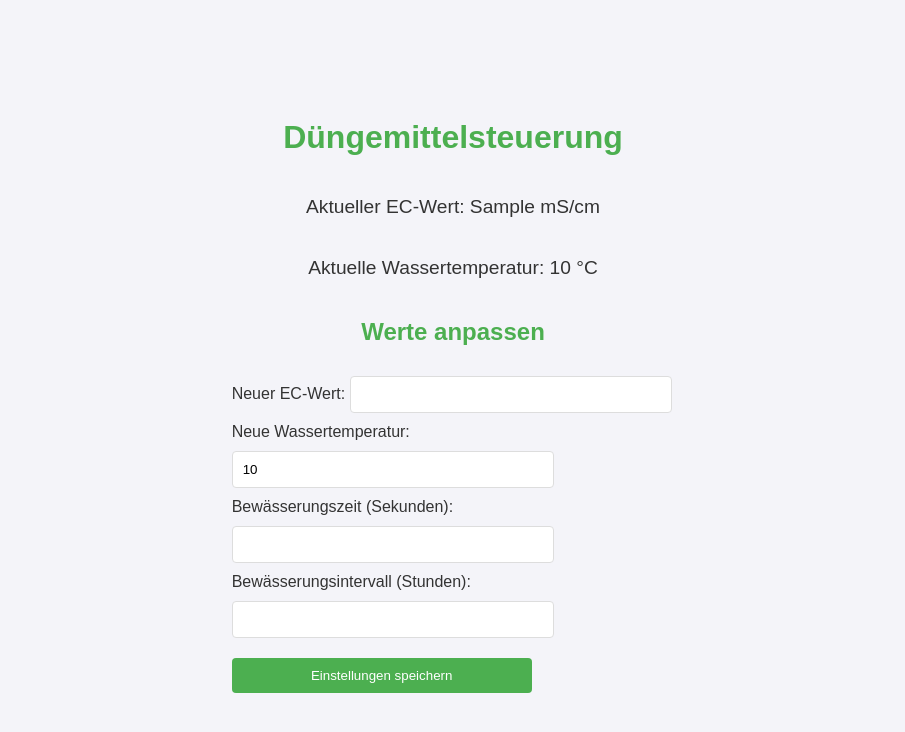
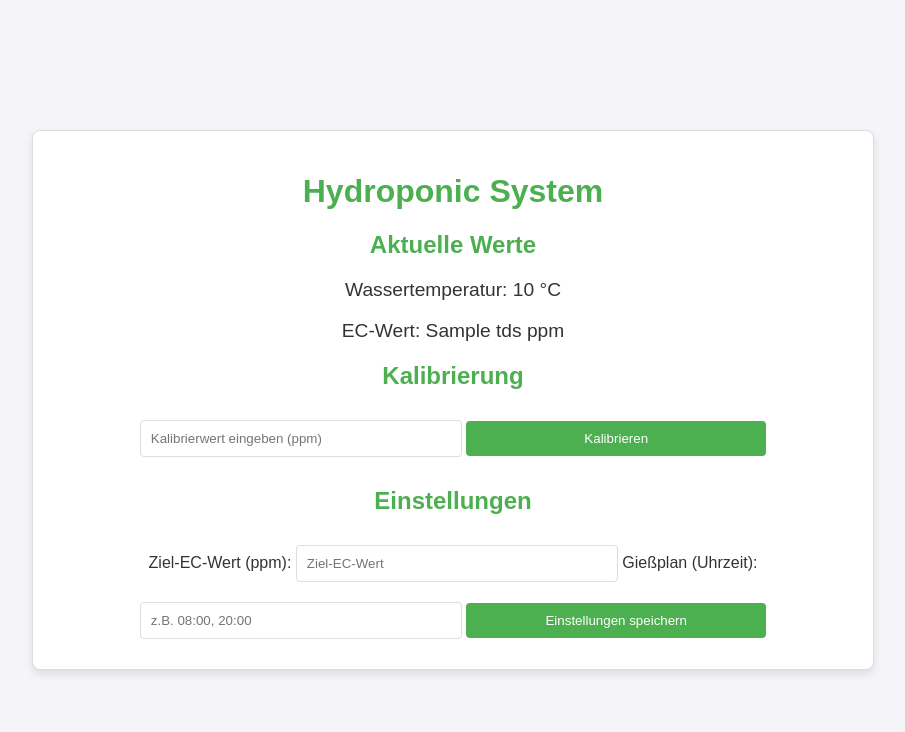
Before and after one commit to finanzamt123/server.py, a Flask app: template templates/index.html in a window 1280 px wide. Shown: the top 732 px of the page, without its empty margins (187-1092 px from the left). Run offline with Flask 3, Linux system fonts and the light colour scheme; the template is opened without the code that fills it: most values are stand-ins (such as "Sample title", 1, 10 or a date in 2020).

Commit message:
Update index.html

```diff
--- a/templates/index.html
+++ b/templates/index.html
@@ -1,36 +1,68 @@
 <!DOCTYPE html>
-<html lang="de">
+<html>
 <head>
-    <meta charset="UTF-8">
-    <meta name="viewport" content="width=device-width, initial-scale=1.0">
-    <title>Düngemittelsteuerung</title>
-    <link rel="stylesheet" href="{{ url_for('static', filename='css/style.css') }}">
+    <title>Hydroponic System</title>
+    <link rel="stylesheet" href="/static/css/style.css">
+    <script src="/static/js/script.js" defer></script>
 </head>
 <body>
-    <h1>Düngemittelsteuerung</h1>
+    <div class="container">
+        <h1>Hydroponic System</h1>
 
-    <p>Aktueller EC-Wert: {{ settings['ec_value'] }} mS/cm</p>
-    <p>Aktuelle Wassertemperatur: {{ settings['water_temp'] }} °C</p>
+        <h2>Aktuelle Werte</h2>
+        <p>Wassertemperatur: <span id="waterTemp">{{ data.sensor_data.water_temp }} °C</span></p>
+        <p>EC-Wert: <span id="ecValue">{{ data.sensor_data.tds }} ppm</span></p>
 
-    <h2>Werte anpassen</h2>
-    <form action="/update_settings" method="POST">
-        <label for="ec_value">Neuer EC-Wert:</label>
-        <input type="number" id="ec_value" name="ec_value" value="{{ settings['ec_value'] }}" step="0.01" required>
-        <br>
+        <h2>Kalibrierung</h2>
+        <form id="calibrationForm">
+            <input type="number" id="calibrationValue" placeholder="Kalibrierwert eingeben (ppm)" required>
+            <button type="button" onclick="calibrateEC()">Kalibrieren</button>
+        </form>
 
-        <label for="water_temp">Neue Wassertemperatur:</label>
-        <input type="number" id="water_temp" name="water_temp" value="{{ settings['water_temp'] }}" step="0.1" required>
-        <br>
+        <h2>Einstellungen</h2>
+        <form id="settingsForm">
+            <label for="ecTarget">Ziel-EC-Wert (ppm):</label>
+            <input type="number" id="ecTarget" placeholder="Ziel-EC-Wert" required>
 
-        <label for="watering_time">Bewässerungszeit (Sekunden):</label>
-        <input type="number" id="watering_time" name="watering_time" value="{{ settings['watering_time'] }}" required>
-        <br>
+            <label for="waterSchedule">Gießplan (Uhrzeit):</label>
+            <input type="text" id="waterSchedule" placeholder="z.B. 08:00, 20:00" required>
 
-        <label for="watering_interval">Bewässerungsintervall (Stunden):</label>
-        <input type="number" id="watering_interval" name="watering_interval" value="{{ settings['watering_interval'] }}" required>
-        <br>
+            <button type="button" onclick="updateSettings()">Einstellungen speichern</button>
+        </form>
+    </div>
+</body>
+<script>
+    function calibrateEC() {
+        const calibrationValue = document.getElementById("calibrationValue").value;
 
-        <button type="submit">Einstellungen speichern</button>
-    </form>
-</body>
+        fetch("/update_settings", {
+            method: "POST",
+            headers: { "Content-Type": "application/json" },
+            body: JSON.stringify({ calibration: calibrationValue })
+        }).then(response => {
+            if (response.ok) {
+                alert("Kalibrierung erfolgreich gespeichert.");
+            } else {
+                alert("Fehler bei der Kalibrierung.");
+            }
+        });
+    }
+
+    function updateSettings() {
+        const ecTarget = document.getElementById("ecTarget").value;
+        const waterSchedule = document.getElementById("waterSchedule").value;
+
+        fetch("/update_settings", {
+            method: "POST",
+            headers: { "Content-Type": "application/json" },
+            body: JSON.stringify({ ec_target: ecTarget, water_schedule: waterSchedule })
+        }).then(response => {
+            if (response.ok) {
+                alert("Einstellungen erfolgreich gespeichert.");
+            } else {
+                alert("Fehler beim Speichern der Einstellungen.");
+            }
+        });
+    }
+</script>
 </html>
```
